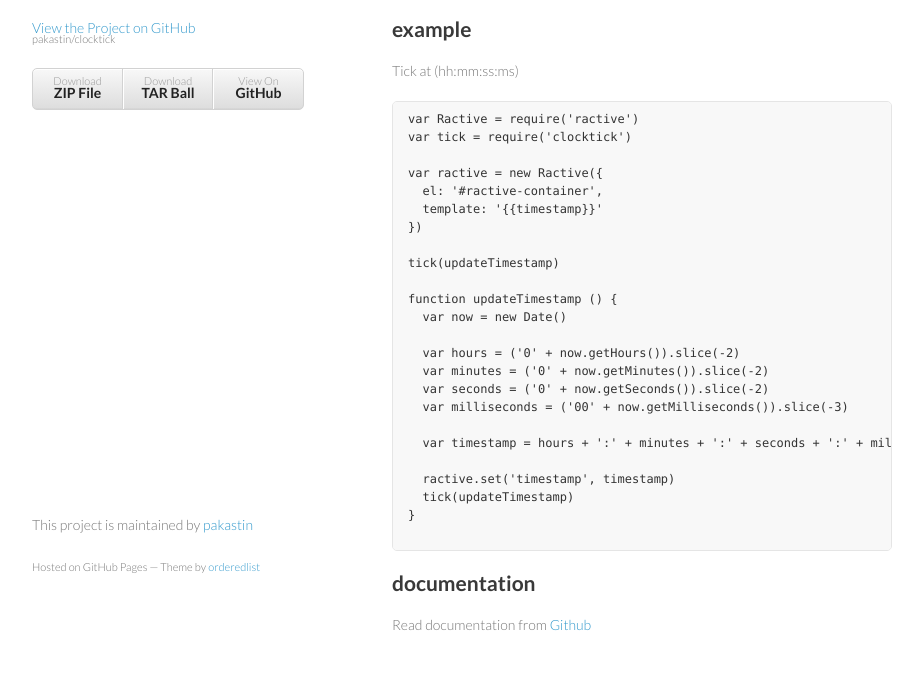
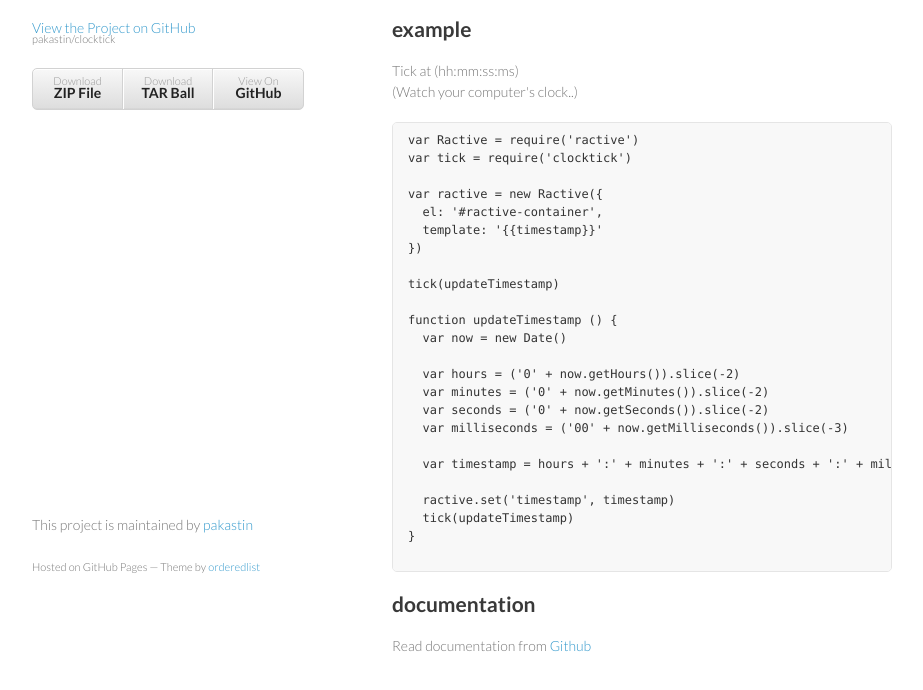
Before and after one commit to pakastin/clocktick, a plain HTML site: page index.html in a window 1280 px wide. Shown: the part 154-844 px from the top of the page, without its empty margins (178-1101 px from the left). Drawn offline with Linux system fonts and the light colour scheme; a script that the page names is missing.

Commit message:
Update index.html

```diff
--- a/index.html
+++ b/index.html
@@ -37,7 +37,7 @@
           <h2>
           <a name="example" class="anchor" href="#accuracy"><span class="octicon octicon-link"></span></a>example</h2>
 
-          <p>Tick at <b id="ractive-container"></b> (hh:mm:ss:ms)</p>
+          <p>Tick at <b id="ractive-container"></b> (hh:mm:ss:ms)<br>(Watch your computer's clock..)</p>
 
           <div class="highlight"><pre>
 var Ractive = require('ractive')
```
